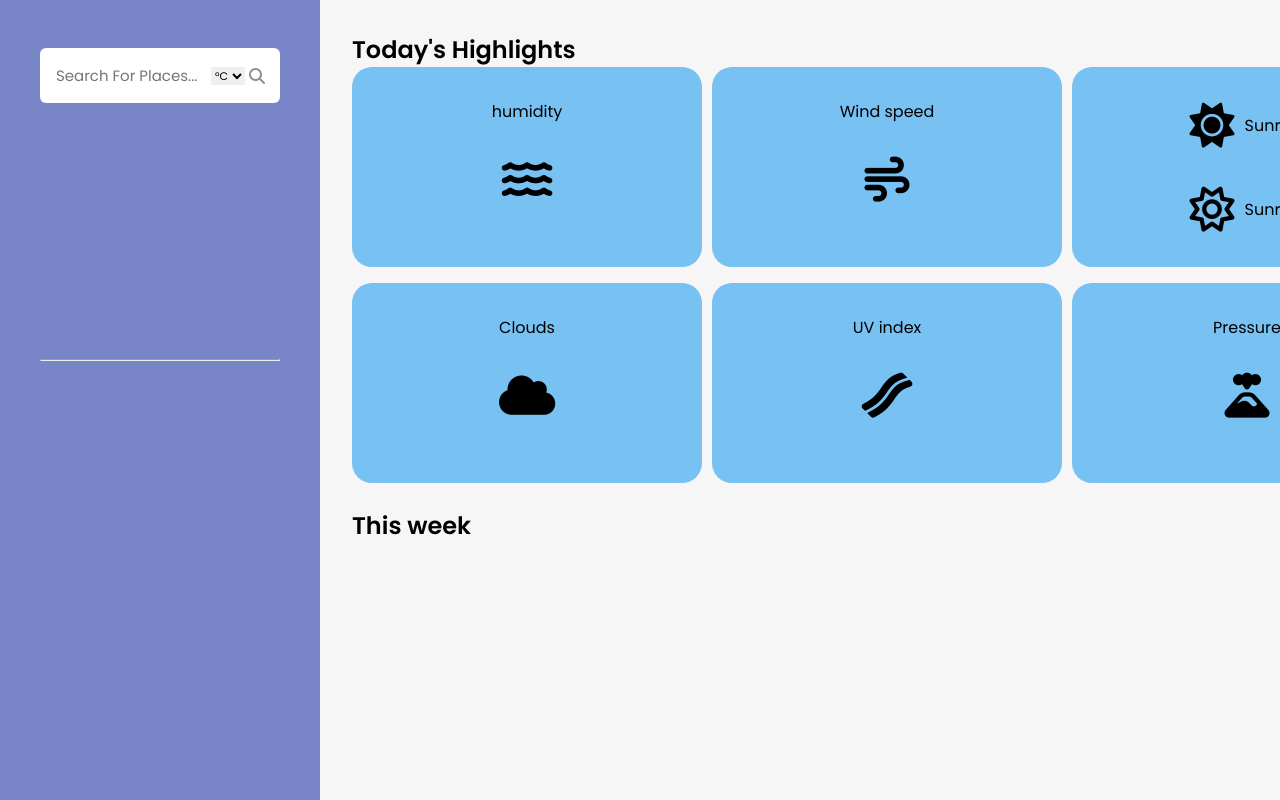
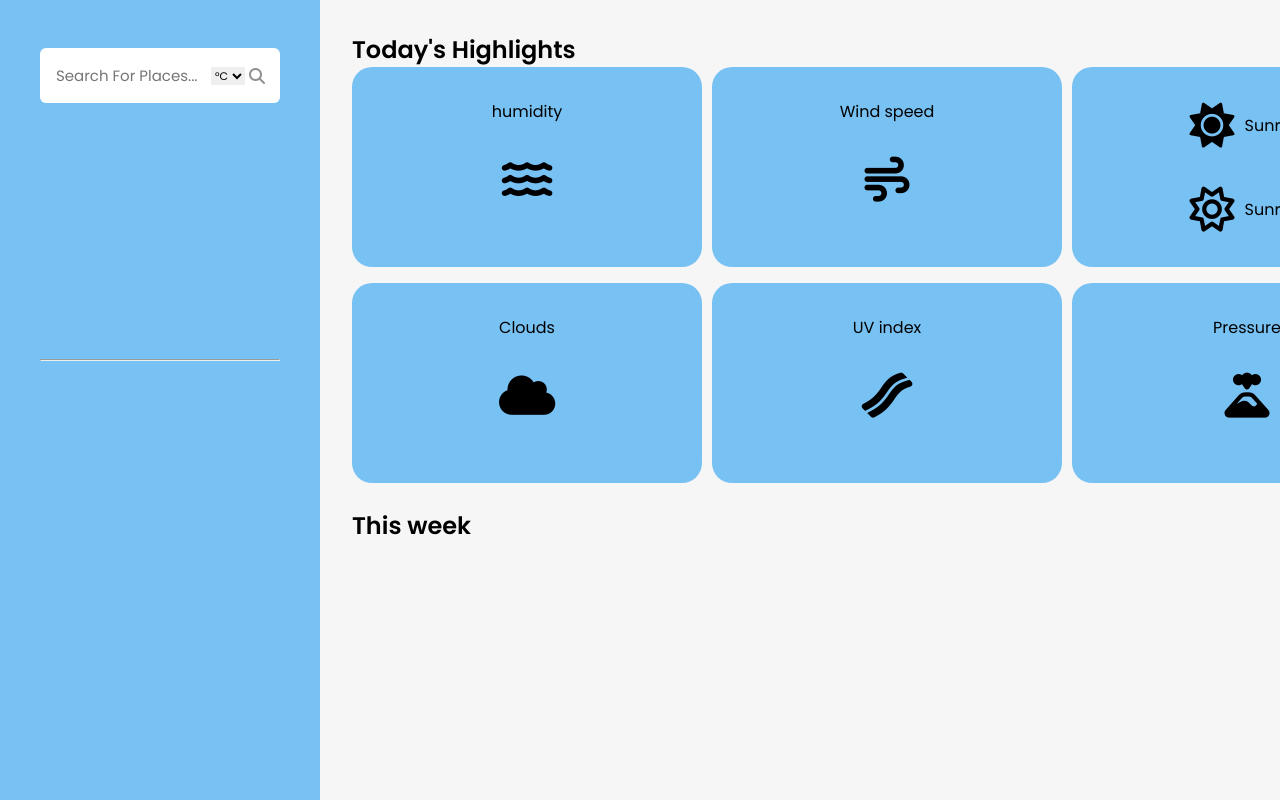
Before and after one commit to maria-mnd/IT_challenge, a plain HTML site: page index.html in a window 1280 px wide. Drawn offline with Linux system fonts and the light colour scheme.

Commit message:
style.css

```diff
--- a/style.css
+++ b/style.css
@@ -19,7 +19,7 @@ body{
     width: 25%;
     position: fixed;
     inset: 0;
-    background: #7886C7;
+    background: #78c1f3;
     padding: 1rem 2.5rem;
 }
 
```
